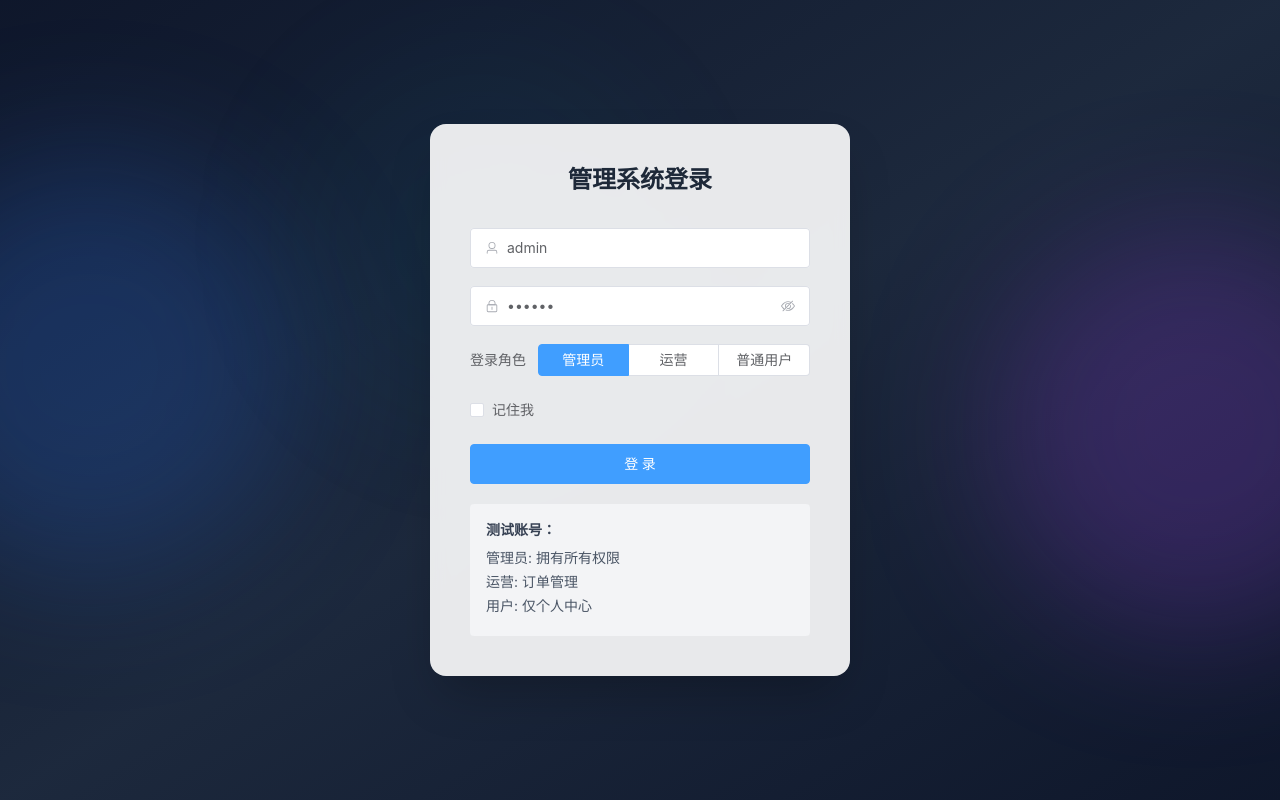
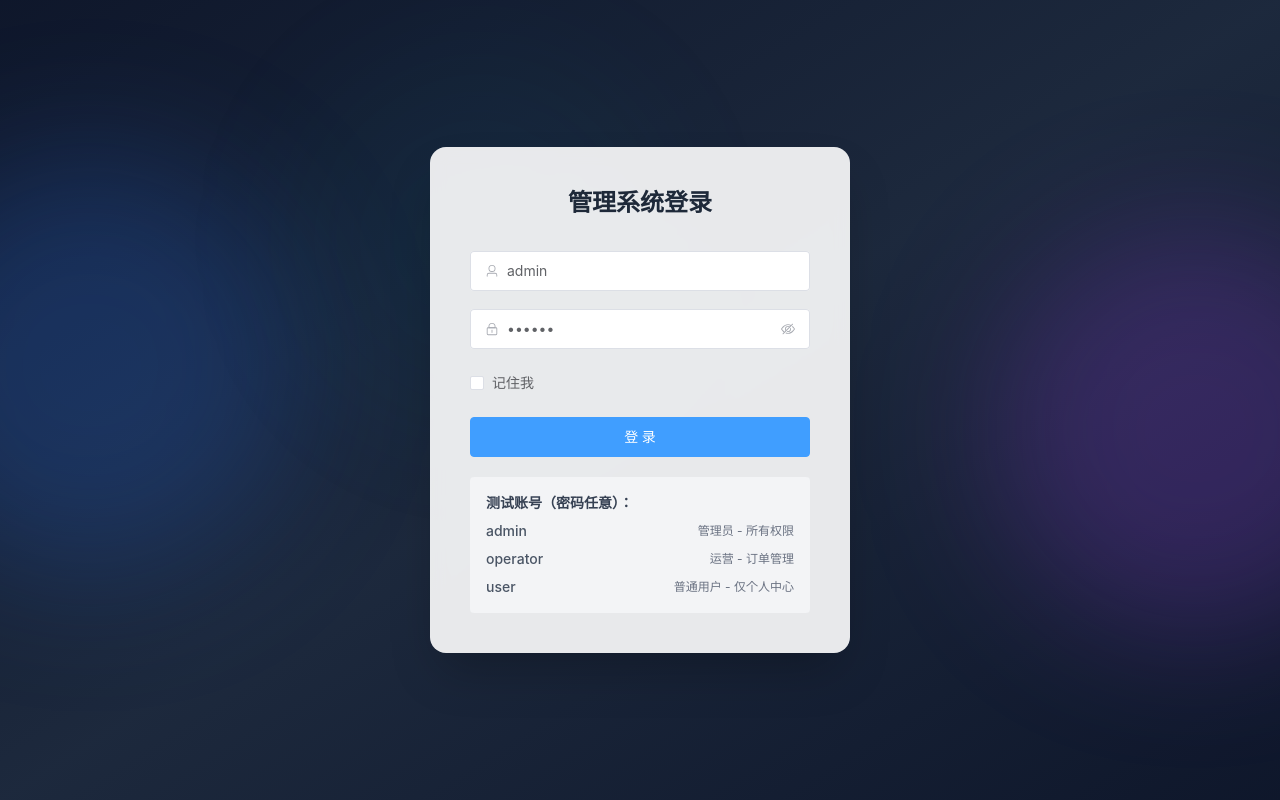
Before and after one commit to YTheSeven/vue3-vite-pinia-admin, a Vue app: page /login in a window 1280 px wide. Built offline with nearby package versions, Linux system fonts and the light colour scheme.

Commit message:
style: 修改布局样式,修复登录bug

```diff
--- a/src/layouts/AdminLayout.vue
+++ b/src/layouts/AdminLayout.vue
@@ -3,7 +3,7 @@
     <!-- 侧边栏 -->
     <el-aside
       :width="isCollapse ? '64px' : '200px'"
-      class="bg-slate-800 transition-all duration-300"
+      class="bg-slate-800 transition-all duration-300 h-screen overflow-y-auto"
     >
       <div class="h-15 flex items-center justify-center px-4 border-b border-slate-900">
         <el-icon :size="32" color="#409EFF"><ElementPlus /></el-icon>
@@ -15,7 +15,7 @@
         </span>
       </div>
 
-      <el-scrollbar>
+      <el-scrollbar class="h-[calc(100vh-60px)]!">
         <el-menu
           :default-active="activeMenu"
           :collapse="isCollapse"
@@ -32,7 +32,7 @@
       </el-scrollbar>
     </el-aside>
 
-    <el-container class="bg-gray-100">
+    <el-container class="bg-gray-100 h-screen overflow-y-auto">
       <!-- 顶部导航栏 -->
       <el-header class="h-15 bg-white shadow-sm flex items-center justify-between px-5">
         <div class="flex items-center gap-4">
--- a/src/router/index.ts
+++ b/src/router/index.ts
@@ -140,11 +140,23 @@ router.beforeEach(async (to) => {
   // 动态添加路由（只在登录后执行一次）
   if (!hasAddedRoutes) {
     try {
-      await addDynamicRoutes();
+      const dynamicRoutes = await addDynamicRoutes();
 
-      // 动态添加路由后，需要重新导航到目标路由
-      // 使用 replace: true 避免历史记录问题
-      return { ...to, replace: true };
+      // 动态添加路由后，手动触发重新导航
+      // 检查当前目标路由是否在刚添加的动态路由中
+      const routeExists = dynamicRoutes.some(
+        (route) => route.path === to.path || (to.name && route.name === to.name)
+      );
+
+      if (routeExists || to.matched.length === 0) {
+        // 路由已添加，使用 replace 重新导航到目标路由
+        // 返回 false 阻止当前导航，让 router.replace 处理新导航
+        await router.replace({ path: to.fullPath, replace: true });
+        return false;
+      }
+
+      // 如果路由已经匹配，继续正常导航
+      return;
     } catch (error) {
       console.error('添加动态路由失败:', error);
       // 重置 token 并跳转到登录页
--- a/src/store/modules/user.ts
+++ b/src/store/modules/user.ts
@@ -1,4 +1,6 @@
 import { delay } from '@/utils/utils';
+import { defineStore } from 'pinia';
+import { ref, computed } from 'vue';
 import { usePermissionStore } from './permission';
 import { resetRouter, resetHasAddedRoutes } from '@/router';
 
@@ -95,14 +97,41 @@ export const useUserStore = defineStore(
         // 模拟登录成功
         await delay(800); // 模拟网络延迟
 
+        // 根据用户名分配不同角色
+        let roles: string[];
+        let permissions: string[];
+        let nickname: string;
+
+        switch (loginForm.username) {
+          case 'admin':
+            roles = ['admin'];
+            permissions = ['*'];
+            nickname = '管理员';
+            break;
+          case 'operator':
+            roles = ['operator'];
+            permissions = ['order:view', 'order:edit'];
+            nickname = '运营人员';
+            break;
+          case 'user':
+            roles = ['user'];
+            permissions = ['profile:view'];
+            nickname = '普通用户';
+            break;
+          default:
+            roles = ['user'];
+            permissions = ['profile:view'];
+            nickname = '访客';
+        }
+
         const mockToken = `mock_token_${Date.now()}`;
         const mockUserInfo: UserInfo = {
           id: 1,
           username: loginForm.username,
-          nickname: '管理员',
+          nickname,
           avatar: 'https://cube.elemecdn.com/0/88/03b0d39583f48206768a7534e55bcpng.png',
-          roles: ['admin'],
-          permissions: ['*'],
+          roles,
+          permissions,
         };
 
         // 保存到 store 和 localStorage
--- a/src/style.css
+++ b/src/style.css
@@ -1 +1,84 @@
 @import 'tailwindcss';
+
+/* ============================================
+   全局滚动条样式 - 灰色调设计
+   ============================================ */
+
+/* WebKit 浏览器 (Chrome, Edge, Safari) */
+::-webkit-scrollbar {
+  width: 6px;
+  height: 6px;
+}
+
+::-webkit-scrollbar-track {
+  background: transparent;
+}
+
+::-webkit-scrollbar-thumb {
+  background: rgba(148, 163, 184, 0.4);
+  border-radius: 10px;
+  border: 2px solid transparent;
+  background-clip: padding-box;
+  transition: all 0.3s ease;
+}
+
+::-webkit-scrollbar-thumb:hover {
+  background: rgba(100, 116, 139, 0.7);
+  border: 1px solid transparent;
+  background-clip: padding-box;
+}
+
+::-webkit-scrollbar-corner {
+  background: transparent;
+}
+
+/* 水平滚动条 */
+::-webkit-scrollbar-thumb:horizontal {
+  background: rgba(148, 163, 184, 0.4);
+}
+
+::-webkit-scrollbar-thumb:horizontal:hover {
+  background: rgba(100, 116, 139, 0.7);
+}
+
+/* Firefox */
+* {
+  scrollbar-width: thin;
+  scrollbar-color: rgba(148, 163, 184, 0.4) transparent;
+}
+
+/* ============================================
+   变体样式类
+   ============================================ */
+
+/* 深色背景区域 - 亮灰色 */
+.scrollbar-dark ::-webkit-scrollbar-thumb {
+  background: rgba(203, 213, 225, 0.5);
+}
+
+.scrollbar-dark ::-webkit-scrollbar-thumb:hover {
+  background: rgba(203, 213, 225, 0.9);
+}
+
+.scrollbar-dark * {
+  scrollbar-color: rgba(203, 213, 225, 0.5) transparent;
+}
+
+/* 极简风格 - 更细的滚动条 */
+.scrollbar-minimal ::-webkit-scrollbar {
+  width: 4px;
+  height: 4px;
+}
+
+.scrollbar-minimal ::-webkit-scrollbar-thumb {
+  background: rgba(148, 163, 184, 0.3);
+  border-radius: 2px;
+}
+
+.scrollbar-minimal ::-webkit-scrollbar-thumb:hover {
+  background: rgba(100, 116, 139, 0.6);
+}
+
+.scrollbar-minimal * {
+  scrollbar-color: rgba(148, 163, 184, 0.3) transparent;
+}
--- a/src/views/login/LoginView.vue
+++ b/src/views/login/LoginView.vue
@@ -36,14 +36,6 @@
           />
         </el-form-item>
 
-        <el-form-item label="登录角色">
-          <el-radio-group v-model="loginRole" class="w-full flex">
-            <el-radio-button label="admin" class="flex-1">管理员</el-radio-button>
-            <el-radio-button label="operator" class="flex-1">运营</el-radio-button>
-            <el-radio-button label="user" class="flex-1">普通用户</el-radio-button>
-          </el-radio-group>
-        </el-form-item>
-
         <el-form-item>
           <div class="flex justify-between items-center w-full">
             <el-checkbox v-model="loginForm.remember">记住我</el-checkbox>
@@ -63,10 +55,21 @@
         </el-form-item>
 
         <div class="mt-5 p-4 bg-gray-100 rounded text-sm text-gray-600">
-          <p class="font-bold text-gray-700 mb-2">测试账号：</p>
-          <p class="my-1">管理员: 拥有所有权限</p>
-          <p class="my-1">运营: 订单管理</p>
-          <p class="my-1">用户: 仅个人中心</p>
+          <p class="font-bold text-gray-700 mb-2">测试账号（密码任意）：</p>
+          <div class="space-y-2">
+            <div class="flex items-center justify-between">
+              <span class="font-medium">admin</span>
+              <span class="text-xs text-gray-500">管理员 - 所有权限</span>
+            </div>
+            <div class="flex items-center justify-between">
+              <span class="font-medium">operator</span>
+              <span class="text-xs text-gray-500">运营 - 订单管理</span>
+            </div>
+            <div class="flex items-center justify-between">
+              <span class="font-medium">user</span>
+              <span class="text-xs text-gray-500">普通用户 - 仅个人中心</span>
+            </div>
+          </div>
         </div>
       </el-form>
     </div>
@@ -86,7 +89,6 @@
 
   const loginFormRef = ref();
   const loading = ref(false);
-  const loginRole = ref('admin');
 
   const loginForm = reactive({
     username: 'admin',
@@ -106,41 +108,13 @@
       await loginFormRef.value.validate();
       loading.value = true;
 
-      // 根据选择的角色设置用户信息
-      const roleConfigs: Record<
-        string,
-        { nickname: string; roles: string[]; permissions: string[] }
-      > = {
-        admin: {
-          nickname: '超级管理员',
-          roles: ['admin'],
-          permissions: ['*'],
-        },
-        operator: {
-          nickname: '运营专员',
-          roles: ['operator'],
-          permissions: ['order:view', 'order:edit'],
-        },
-        user: {
-          nickname: '普通用户',
-          roles: ['user'],
-          permissions: ['profile:view'],
-        },
-      };
-
-      const config = roleConfigs[loginRole.value];
-
-      // 调用登录
+      // 根据输入的用户名登录
+      // userStore.login 会根据用户名自动分配对应角色
       await userStore.login({
-        ...loginForm,
+        username: loginForm.username,
+        password: loginForm.password,
+        remember: loginForm.remember,
       });
-
-      // 更新用户信息（角色和权限）
-      if (userStore.userInfo) {
-        userStore.userInfo.roles = config.roles;
-        userStore.userInfo.permissions = config.permissions;
-        userStore.userInfo.nickname = config.nickname;
-      }
 
       // 加载动态路由
       await addDynamicRoutes();
```
Also changed, not shown: src/views/dashboard/DashboardView.vue (+21 -21 lines), .eslintrc-auto-import.json.
